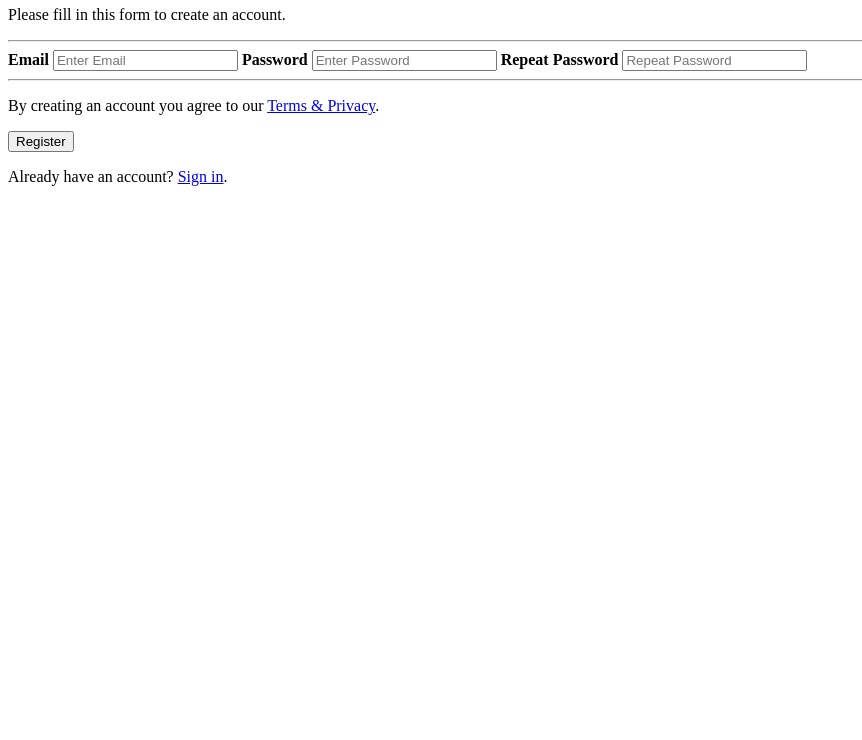
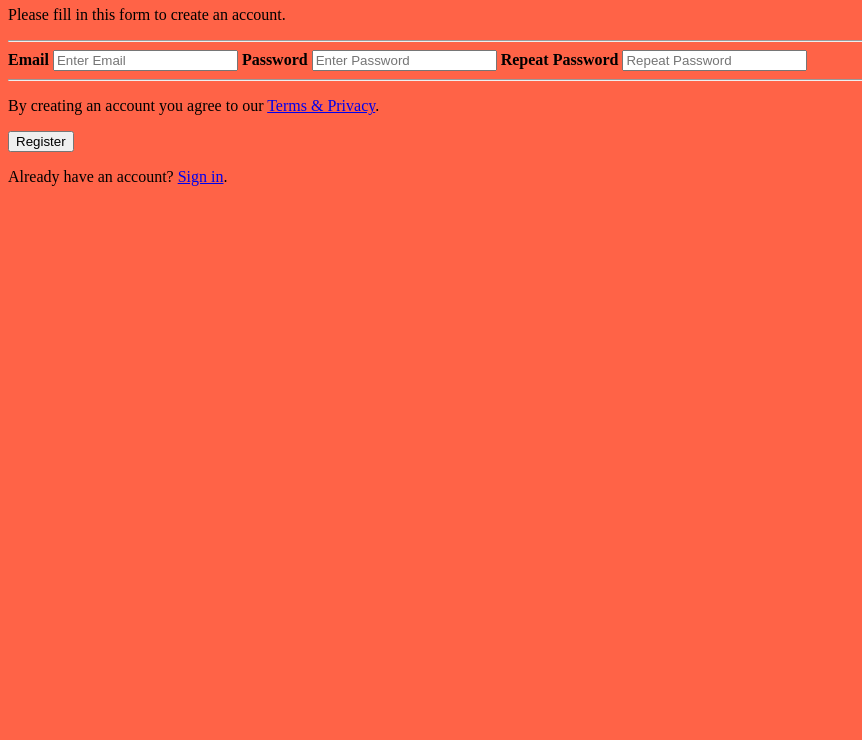
Before and after one commit to Mr9771/Mritunjay, a plain HTML site: page index.html in a window 1280 px wide. Shown: the part 60-800 px from the top of the page, without its empty margins (0-862 px from the left). Drawn offline with Linux system fonts and the light colour scheme.

Commit message:
Update index.html

```diff
--- a/index.html
+++ b/index.html
@@ -1,3 +1,6 @@
+<html>
+  <head></head>
+  <body style="background-color:rgb(255, 99, 71);">
 <form action="action_page.php">
   <div class="container">
     <h1>Register</h1>
@@ -22,3 +25,5 @@
     <p>Already have an account? <a href="#">Sign in</a>.</p>
   </div>
 </form>
+  </body>
+</html>
```
